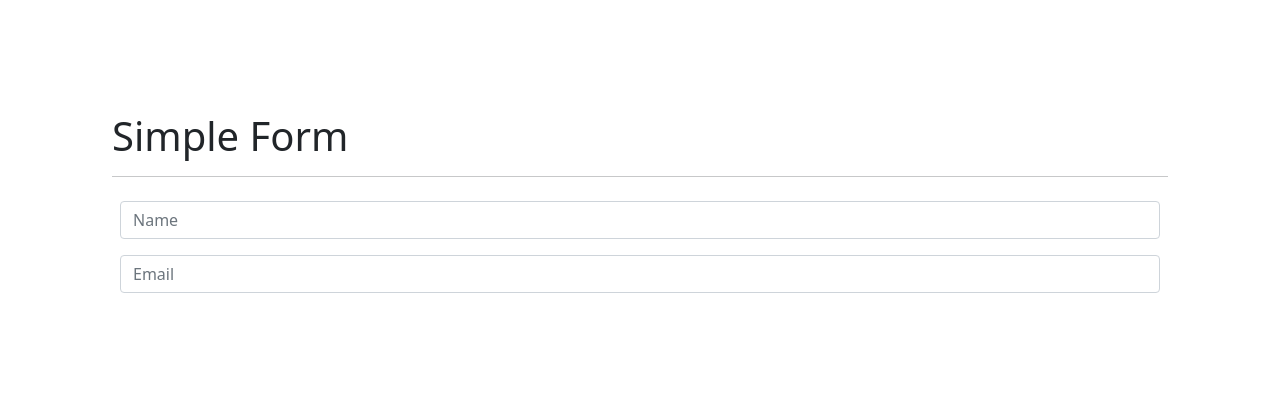
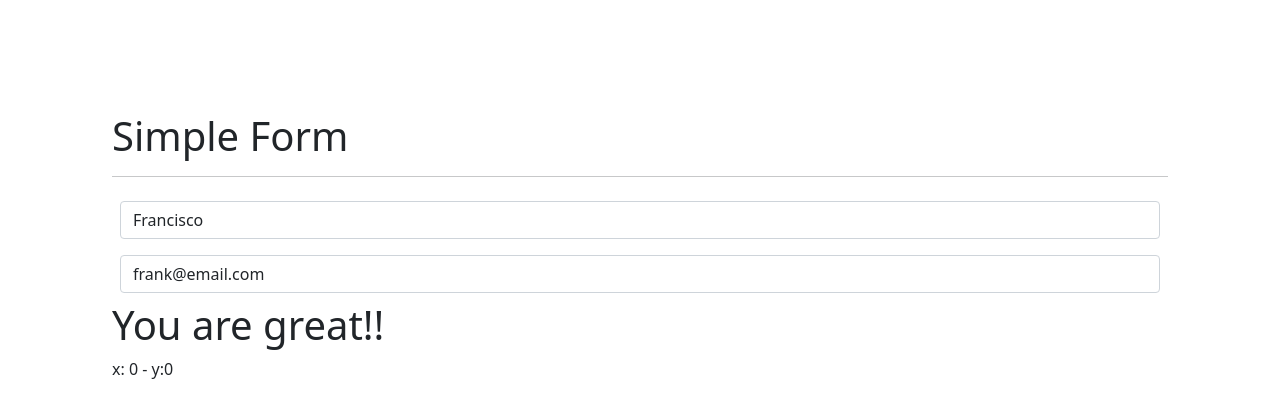
Before and after one commit to franciscomarin98/react-hook-app, a React (Vite) app: page / in a window 1280 px wide. Shown: the top 418 px of the page. Built offline with nearby package versions, Linux system fonts and the light colour scheme.

Commit message:
:fire: useEffect ready and creating the custom hook: userForm

```diff
--- /dev/null
+++ b/src/components/02-useEffect/Message.tsx
@@ -0,0 +1,28 @@
+import {useEffect, useState} from "react";
+
+const Message = () => {
+    const [coords, setCoords] = useState({x: 0, y: 0});
+
+    const mouseMove = (e: any) => {
+        const coords = {x: e.x, y: e.y};
+        setCoords(coords);
+    }
+
+    useEffect(() => {
+        console.log('Component Mounted');
+        window.addEventListener('mousemove', mouseMove);
+        return () => {
+            console.log('Component UnMounted');
+            window.removeEventListener('mousemove', mouseMove);
+        }
+    }, []);
+
+    return (
+        <div>
+            <h1>You are great!!</h1>
+            <p>x: {coords.x} - y:{coords.y}</p>
+        </div>
+    );
+};
+
+export default Message;
--- a/src/components/02-useEffect/SimpleForm.tsx
+++ b/src/components/02-useEffect/SimpleForm.tsx
@@ -1,30 +1,26 @@
 import './simple-form.css'
-import {useEffect, useState} from "react";
+import Message from "./Message";
+import {useEffect} from "react";
+import {useForm} from "../../hooks/useForm";
 
-interface User {
+interface FormData {
     name: string;
     email: string;
 }
 
 const SimpleForm = () => {
 
-    const [formState, setFormState] = useState<User>({
-        name: '',
-        email: ''
+    useEffect(() => {
+        console.log('Hey!!!');
+    }, [])
+
+    const {formState, handleInputChange} = useForm<FormData>({
+        name: 'Francisco',
+        email: 'frank@email.com'
     });
 
     const {name, email} = formState;
 
-    useEffect(() => {
-        console.log('Hey!!!');
-    }, [])
-
-    function handleInputChange(e: any) {
-        setFormState({
-            ...formState,
-            [e.target.name]: e.target.value
-        })
-    }
 
     return (
         <>
@@ -53,6 +49,9 @@ const SimpleForm = () => {
                     onChange={handleInputChange}
                 />
             </div>
+
+
+            {(name === 'Francisco') && <Message/>}
         </>
     );
 };
--- /dev/null
+++ b/src/hooks/useForm.ts
@@ -0,0 +1,21 @@
+import {ChangeEvent, useState} from "react";
+
+
+export const useForm = <T>(initialState: T) => {
+
+    const [formState, setFormState] = useState(initialState);
+
+    const handleInputChange = (e: ChangeEvent<HTMLInputElement>) => {
+        setFormState({
+            ...formState,
+            [e.target.name]: e.target.value
+        })
+    }
+
+    return {
+        formState,
+        handleInputChange
+    }
+
+
+}
```
